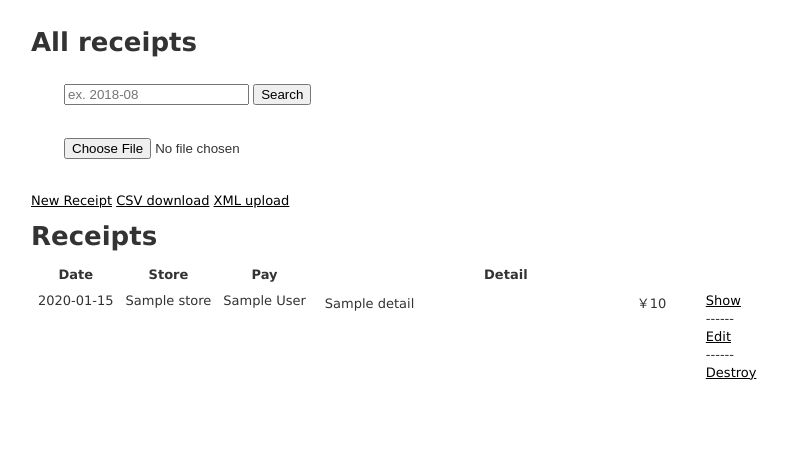
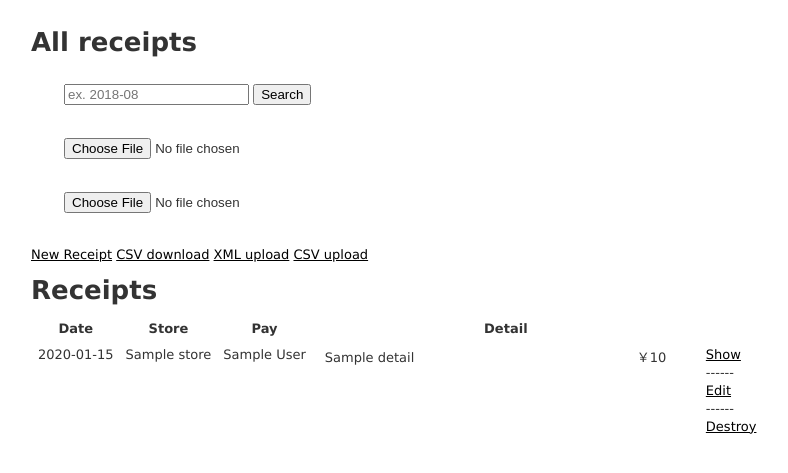
Before and after one commit to bbbar326/kakeibo, a Rails app: page /receipts in a window 1280 px wide. Shown: the top 473 px of the page, without its empty margins (2-790 px from the left). Run offline with Rails 7, Linux system fonts and the light colour scheme; tables that the repository leaves empty hold one stand-in row (values such as "Sample post"); style sheets or scripts are compiled from the project's sources; some libraries are stand-ins or nearby versions.

Commit message:
csv upload機能を追加

```diff
--- a/app/controllers/receipts_controller.rb
+++ b/app/controllers/receipts_controller.rb
@@ -17,6 +17,10 @@ class ReceiptsController < ApplicationController
        format.json
        format.csv { send_data @receipts.to_csv }
      end
+  end
+
+  # POST /csv_upload
+  def csv_upload
   end
 
   # POST /xml_upload
@@ -197,6 +201,10 @@ class ReceiptsController < ApplicationController
       params.permit(:xml_upload)
     end
 
+    def csv_params
+      params.permit(:csv_upload)
+    end
+
     def date_valid?(str)
       !! Date.parse(str) rescue false
     end
--- a/app/views/receipts/index.html.erb
+++ b/app/views/receipts/index.html.erb
@@ -9,9 +9,14 @@
   </p>
 <% end %>
 
-<%= form_tag xml_upload_path, name: 'f_xml_upload', multipart: true do %>
+<%= form_tag "/", id: 'f_upload', multipart: true do %>
   <p>
-    <%= file_field_tag :xml_upload %>
+    <%= file_field_tag :xml_upload,
+     onchange: "file_upload('#{xml_upload_path}', $(this));" %>
+  </p>
+  <p>
+    <%= file_field_tag :csv_upload,
+     onchange: "file_upload('#{csv_upload_path}', $(this));" %>
   </p>
 <% end %>
 
@@ -20,7 +25,12 @@
 <%= link_to(
 'XML upload',
 'javascript:void(0);',
-onclick: 'document.f_xml_upload.submit();'
+onclick: 'document.getElementById("xml_upload").click();',
+) %>
+<%= link_to(
+'CSV upload',
+'javascript:void(0);',
+onclick: 'document.getElementById("csv_upload").click();',
 ) %>
 
 <h1>Receipts</h1>
--- a/config/routes.rb
+++ b/config/routes.rb
@@ -10,4 +10,5 @@ Rails.application.routes.draw do
   # For details on the DSL available within this file, see http://guides.rubyonrails.org/routing.html
 
   post 'xml_upload', to: 'receipts#xml_upload'
+  post 'csv_upload', to: 'receipts#csv_upload'
 end
```
Also changed, not shown: app/assets/javascripts/receipts.coffee (+14 -0 lines).
